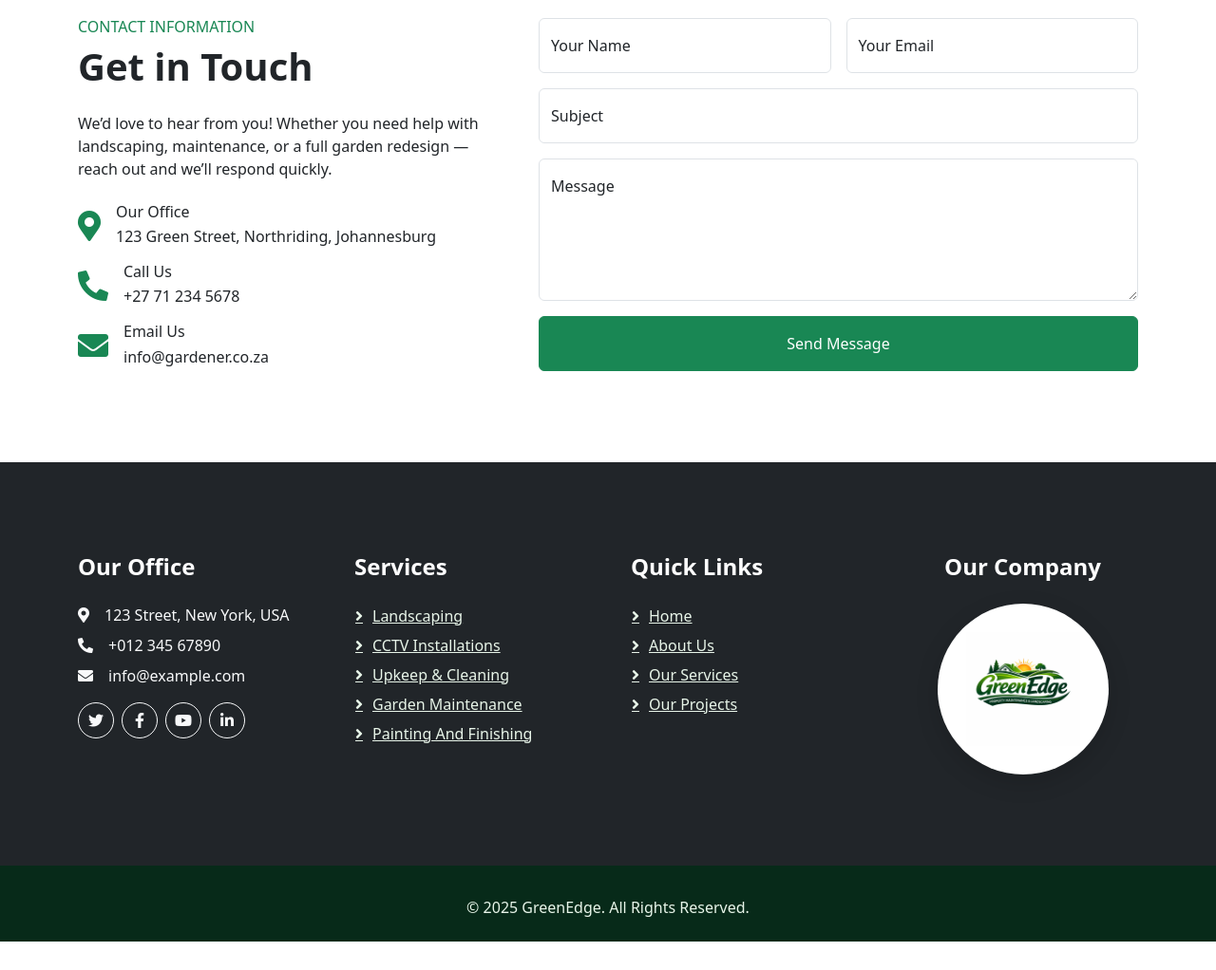
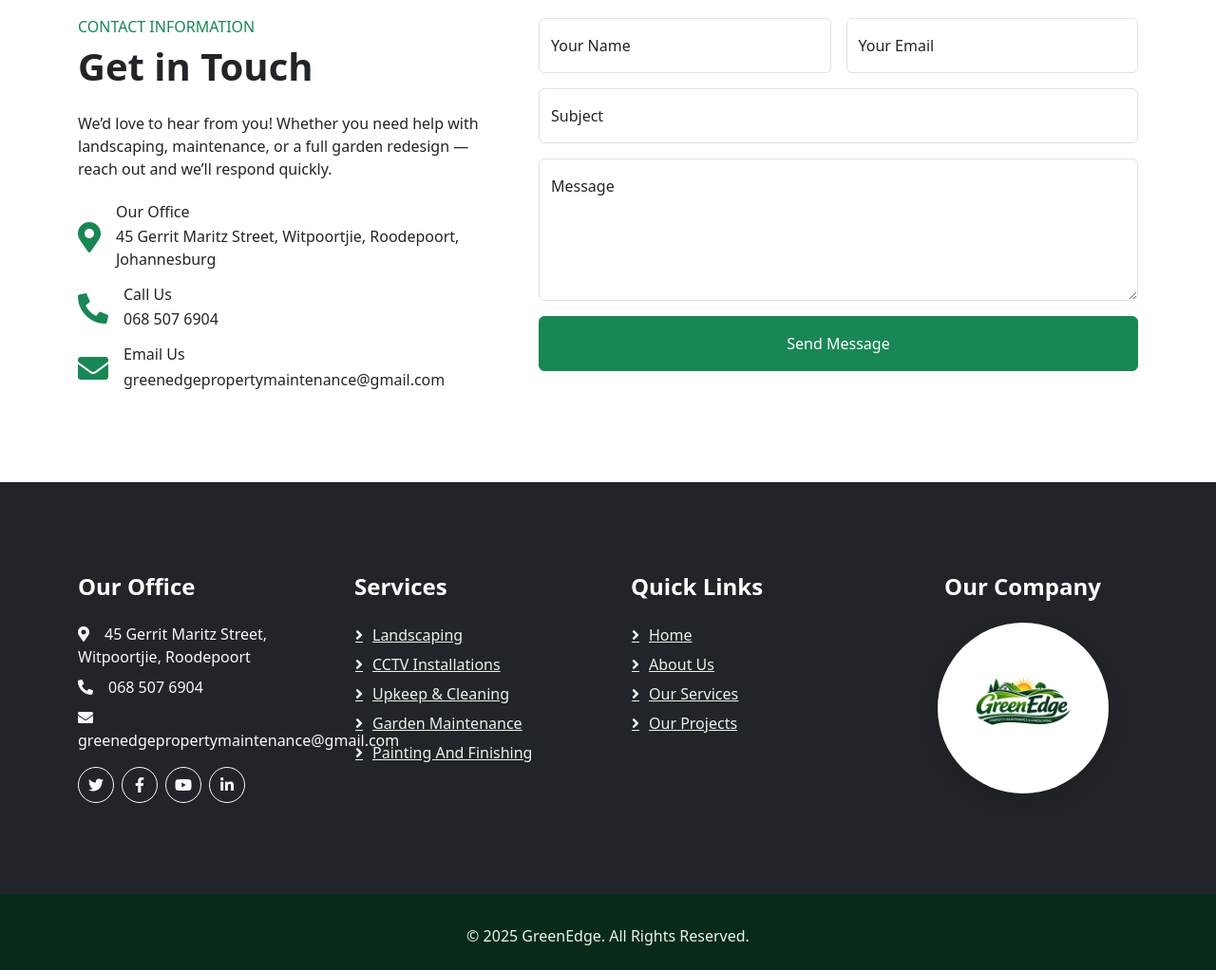
Before and after one commit to greenedgepropertymaintenance/GreenEdge, a plain HTML site: page contact.html in a window 1280 px wide. Shown: the part 539-1561 px from the top of the page at 95% size. Before the commit the page ends 1531 px from the top, so only its background shows below. Drawn offline with nearby package versions, Linux system fonts and the light colour scheme.

Commit message:
updating contact information

```diff
--- a/contact.html
+++ b/contact.html
@@ -45,7 +45,7 @@
             <div class="col-lg-7 px-5 text-start">
                 <div class="h-100 d-inline-flex align-items-center me-4">
                     <span class="fa fa-phone-alt me-2"></span>
-                    <span>+012 345 6789</span>
+                    <span>068 507 6904</span>
                 </div>
                 <div class="h-100 d-inline-flex align-items-center">
                     <span class="far fa-envelope me-2"></span>
@@ -123,21 +123,21 @@
             <i class="fa fa-map-marker-alt fa-2x text-success me-3"></i>
             <div class="text-start">
               <h6 class="mb-1">Our Office</h6>
-              <span>123 Green Street, Northriding, Johannesburg</span>
+              <span>45 Gerrit Maritz Street, Witpoortjie, Roodepoort, Johannesburg</span>
             </div>
           </div>
           <div class="d-flex align-items-center mb-3">
             <i class="fa fa-phone-alt fa-2x text-success me-3"></i>
             <div class="text-start">
               <h6 class="mb-1">Call Us</h6>
-              <span>+27 71 234 5678</span>
+              <span>068 507 6904</span>
             </div>
           </div>
           <div class="d-flex align-items-center">
             <i class="fa fa-envelope fa-2x text-success me-3"></i>
             <div class="text-start">
               <h6 class="mb-1">Email Us</h6>
-              <span>info@gardener.co.za</span>
+              <span>greenedgepropertymaintenance@gmail.com</span>
             </div>
           </div>
         </div>
@@ -190,9 +190,9 @@
             <div class="row g-5">
                 <div class="col-lg-3 col-md-6">
                     <h4 class="text-white mb-4">Our Office</h4>
-                    <p class="mb-2"><i class="fa fa-map-marker-alt me-3"></i>123 Street, New York, USA</p>
-                    <p class="mb-2"><i class="fa fa-phone-alt me-3"></i>+012 345 67890</p>
-                    <p class="mb-2"><i class="fa fa-envelope me-3"></i>info@example.com</p>
+                    <p class="mb-2"><i class="fa fa-map-marker-alt me-3"></i>45 Gerrit Maritz Street, Witpoortjie, Roodepoort</p>
+                    <p class="mb-2"><i class="fa fa-phone-alt me-3"></i>068 507 6904</p>
+                    <p class="mb-2"><i class="fa fa-envelope me-3"></i>greenedgepropertymaintenance@gmail.com</p>
                     <div class="d-flex pt-2">
                         <a class="btn btn-square btn-outline-light rounded-circle me-2" href=""><i class="fab fa-twitter"></i></a>
                         <a class="btn btn-square btn-outline-light rounded-circle me-2" href=""><i class="fab fa-facebook-f"></i></a>
```
Also changed, not shown: about.html (+8 -5 lines), index.html (+4 -4 lines), projects.html (+4 -4 lines), services.html (+10 -6 lines).
